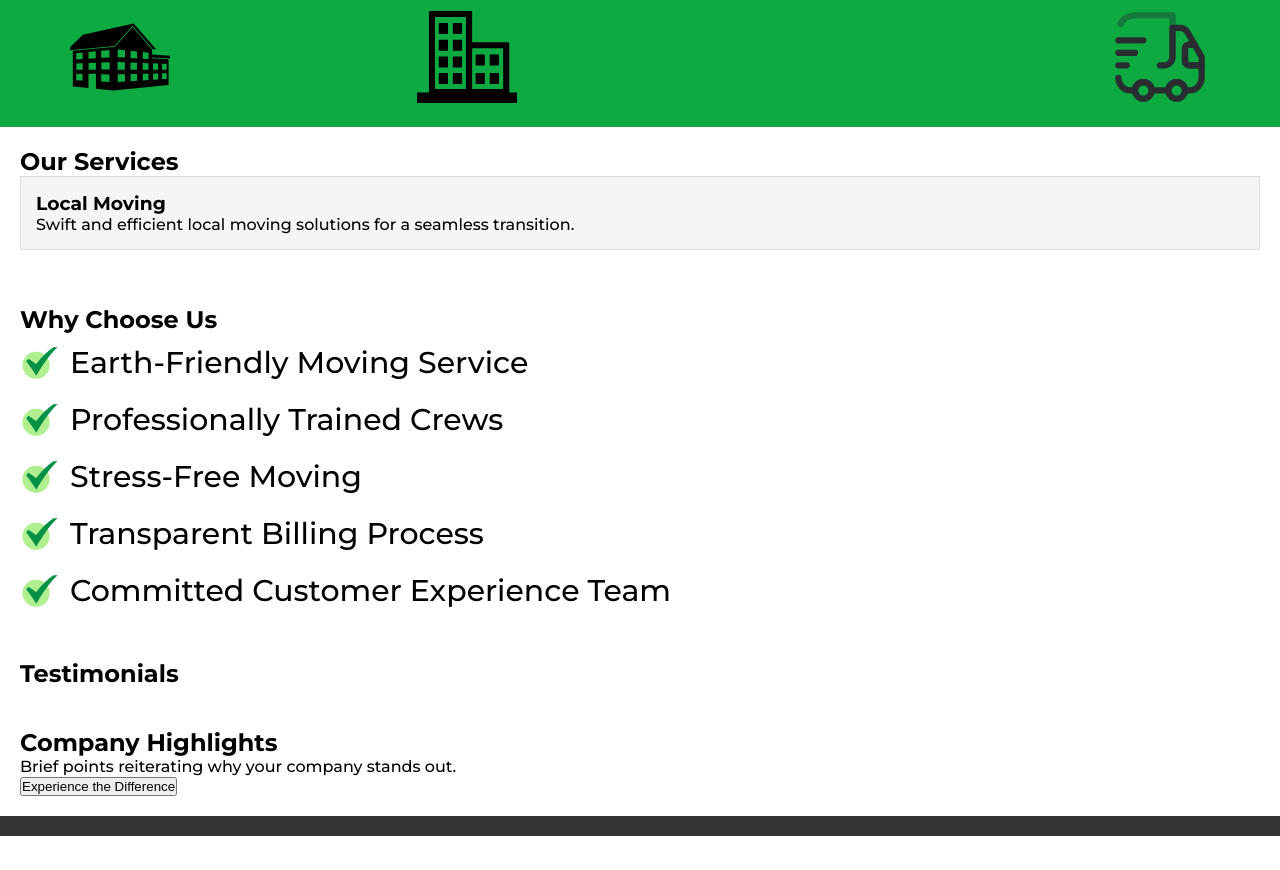
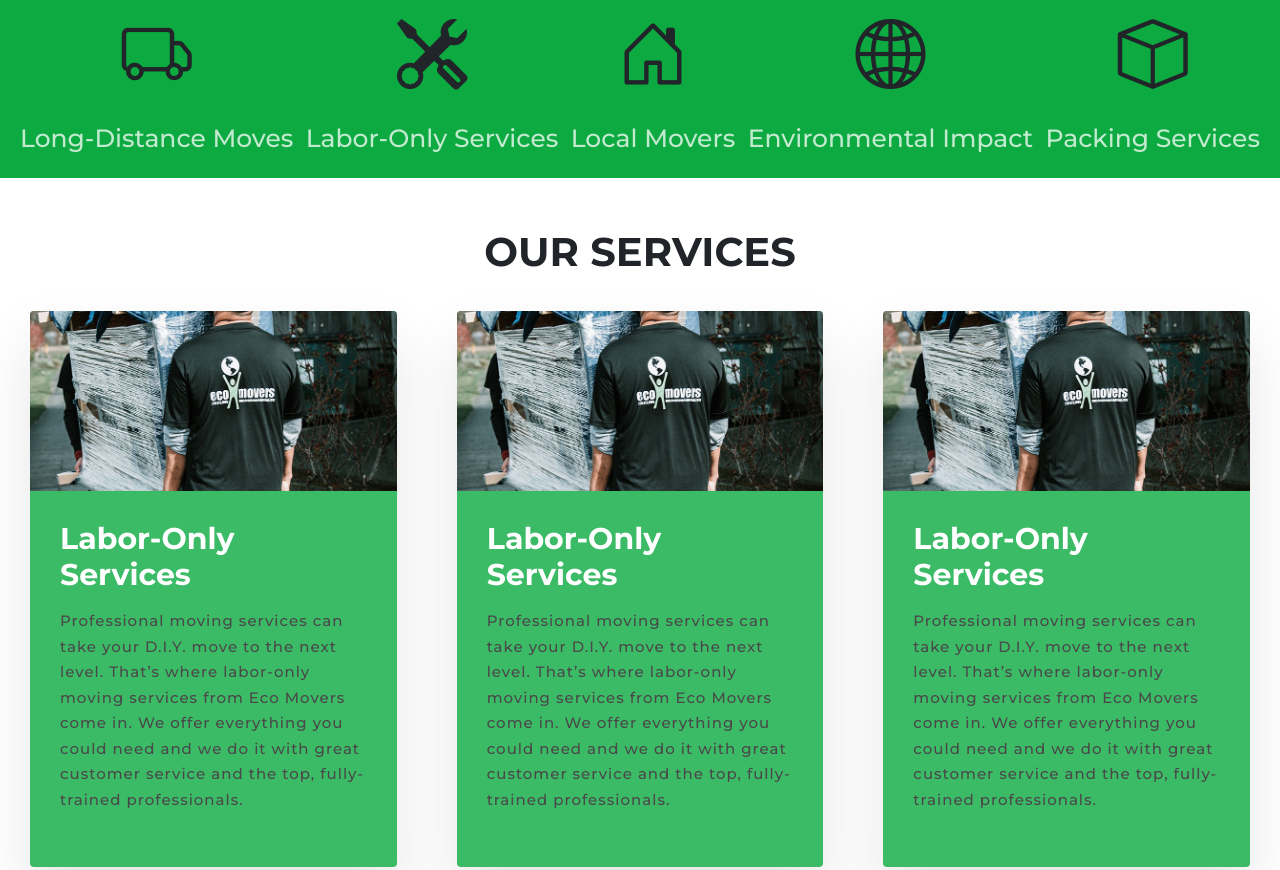
Before and after one commit to cdorce/eco-movers-landing-page-1.github.io, a plain HTML site: page index.html in a window 1280 px wide. Shown: the part 909-1779 px from the top of the page. Before the commit the page ends 1745 px from the top, so only its background shows below. Drawn offline with nearby package versions, Linux system fonts and the light colour scheme.

Commit message:
card-section-added

```diff
--- a/index.html
+++ b/index.html
@@ -9,6 +9,8 @@
     <link rel="preconnect" href="https://fonts.gstatic.com" crossorigin>
     <link href="https://fonts.googleapis.com/css2?family=Montserrat:wght@300;500;700&family=Playfair+Display:wght@400;700;900&display=swap" rel="stylesheet">
     <link rel="icon" href="src/logo/icon-1.png">
+    <link rel="stylesheet" href="https://cdn.jsdelivr.net/npm/bootstrap@5.0.2/dist/css/bootstrap.min.css" />
+    <link rel="stylesheet" href="https://cdn.jsdelivr.net/npm/bootstrap-icons@1.3.0/font/bootstrap-icons.css">
 
     <title>Eco-Movers Landing Page 1</title>
     <link rel="stylesheet" href="src/styles/designSystem.css">
@@ -58,24 +60,66 @@
 
 <!-- Section Logo section -->
 <div class="logos">
-    <section class="logo-section container">
-        <img class="services-logo" src="/src/icons/big-house-building-of-three-floors-svgrepo-com.svg" alt="">
-        <img class="services-logo" src="/src/icons/building-2-svgrepo-com.svg" alt="">
-        <img class="services-logo" src="/src/icons/house-svgrepo-com.svg" alt="">
-        <img class="services-logo" src="/src/icons/truck-fast-svgrepo-com.svg" alt="">
+    <section class="logo-section ">
+        <div><i class="bi bi-truck"></i> <h4>Long-Distance Moves</h4></div>
+        <div><i class="bi bi-tools"></i> <h4>Labor-Only Services</h4></div>
+        <div><i class="bi bi-house-door"></i> <h4>Local Movers</h4></div>
+        <div><i class="bi bi-globe2"></i> <h4>Environmental Impact</h4></div>
+        <div><i class="bi bi-box"></i></i> <h4>Packing Services</h4></div>
     </section>
 </div>
 
 
 <!-- Section 3: Our Services -->
+<h2 class="service__header" >Our Services</h2>
 <section class="services">
-    <h2>Our Services</h2>
-    <div class="service-card"> <!-- Repeat this block for each service -->
-      <h3>Local Moving</h3>
-      <p>Swift and efficient local moving solutions for a seamless transition.</p>
+
+    <div class="service-grid">
+        <div class="service-card"> <!-- Repeat this block for each service -->
+            <img class="card_img" src="/src/img/eco-movers-carry-couch-crop.jpg" alt="">
+            <div class="card_content">
+                <h3 class="card_header" >Labor-Only Services</h3>
+                <p class="card_text " >Professional moving services can take your D.I.Y. move to the next
+                level. That’s where labor-only moving services from Eco Movers come in.
+                We offer everything you could need and we do it with great customer
+                service and the top, fully-trained professionals.
+                </p>
+            </div>
+        </div>
+
+        <div class="service-card"> <!-- Repeat this block for each service -->
+            <img class="card_img" src="/src/img/eco-movers-carry-couch-crop.jpg" alt="">
+            <div class="card_content">
+                <h3 class="card_header" >Labor-Only Services</h3>
+                <p class="card_text " >Professional moving services can take your D.I.Y. move to the next
+                level. That’s where labor-only moving services from Eco Movers come in.
+                We offer everything you could need and we do it with great customer
+                service and the top, fully-trained professionals.
+                </p>
+            </div>
+        </div>
+
+        <div class="service-card"> <!-- Repeat this block for each service -->
+            <img class="card_img" src="/src/img/eco-movers-carry-couch-crop.jpg" alt="">
+            <div class="card_content">
+                <h3 class="card_header" >Labor-Only Services</h3>
+                <p class="card_text " >Professional moving services can take your D.I.Y. move to the next
+                level. That’s where labor-only moving services from Eco Movers come in.
+                We offer everything you could need and we do it with great customer
+                service and the top, fully-trained professionals.
+                </p>
+            </div>
+        </div>
     </div>
+
+
+
+
+
     <!-- Repeat for other services -->
 </section>
+
+
 
 <!-- Section 4: Why Choose Us -->
 <section class="why-choose-us">
--- a/src/styles/index.css
+++ b/src/styles/index.css
@@ -17,6 +17,7 @@ body, h1, h2, p, ul {
 body, html {
   font-family: var(--font-2);
   height: 100%;
+  font-size: 62.5%;
 }
 
 /* Basic styling for the header */
@@ -54,14 +55,14 @@ header .container {
   background-position: center;
   background-repeat: no-repeat;
   background-size: cover;
-  position: relative;
   height: 100%;
 }
 
 .hero-content {
+  color: white;
   display: flex;
-  justify-content: space-between;
-  color: white;
+  display: flex;
+  flex-direction: row;
 }
 
 h2 span{
@@ -73,10 +74,12 @@ h2 span{
   background-color: rgba(48, 44, 44, 0.445);
   backdrop-filter: blur(5px);
   padding: 90px 40px;
+  height: 100vh;
 }
 
+
 .why-us h2{
-  font-size: 60px
+  font-size: 60px;
 }
 
 li {
@@ -104,6 +107,7 @@ form p {
   border-radius: 5px;
   padding: 40px 10px;
   text-align: center;
+  height: 100%;
 }
 
 
@@ -157,25 +161,99 @@ form #submit {
 
 }
 
-.services-logo {
-  width: 100px;
-  fill: #ddd;
+.logo-section i{
+  font-size: 70px;
+  transition: 0.4s ease-in-out;
+  margin-bottom: 15px;
 }
 
-svg {
-  fill: white;
+.logo-section i:hover{
+  color: var(--color-white-75);
+
 }
 
+.logo-section div{
+  display: grid;
+  place-items: center;
+}
+
+.logo-section div h4{
+  text-align: center;
+  color: var(--color-white-75);
+  font-size: 2.5rem;
+}
+
+/* Style for the service cards */
 
 .services {
-  padding: 20px;
+  display: flex;
+  justify-content: center;
+  align-content: center;
+  padding: 3rem;
+
 }
-/* Style for the service cards */
-.service-card {
-  background-color: #f5f5f5;
-  border: 1px solid #ddd;
-  padding: 15px;
-  margin-bottom: 15px;
+.service-grid{
+  display: grid;
+  width: 130rem;
+  grid-gap: 6rem;
+  grid-template-columns: repeat(auto-fit, minmax(30rem, 1fr));
+  align-items: start;
+}
+
+@media (max-width: 60em) {
+  .service-grid {
+    grid-gap: 3rem;
+  }
+}
+
+.service-card{
+  background-color: #0caa41cc;
+  border-radius: 0.4rem;
+  overflow: hidden;
+  box-shadow: 0 3rem 6rem rgba(0, 0, 0, 0.1);
+  cursor: pointer;
+  transition: 0.2s;
+}
+
+.service-card:hover {
+  transform: translateY(-0.5%);
+  box-shadow: 0 4rem 8rem rgba(0, 0, 0, 0.2);
+}
+
+.service__header{
+  text-align: center;
+  font-weight: bold;
+  font-size: 4rem;
+  text-transform: uppercase;
+  padding-top: 5rem;
+
+}
+
+.card_img{
+  display: block;
+  width: 100%;
+  height: 18rem;
+  object-fit: cover;
+}
+
+.card_content{
+  padding: 3rem;
+}
+
+.card_header{
+  font-size: 3rem;
+  font-weight: 700;
+  color: var(--color-white-100);
+  margin-bottom: 1.5rem;
+
+}
+
+.card_text {
+  font-size: 1.5rem;
+  letter-spacing: 0.1rem;
+  line-height: 1.7;
+  color: #494949;
+  margin-bottom: 2.5rem;
 }
 
 /* Style for the "Why Choose Us" section */
```
Also changed, not shown: src/img/eco-movers-carry-couch-crop.jpg (added), src/img/eco-movers-truck-logo.webp (added), src/img/moving-background.webp (added), src/img/moving-van-1.jpg (added), src/img/packing.jpg (added), src/img/truck-hill-overlook-seattle-1.jpg (added).
